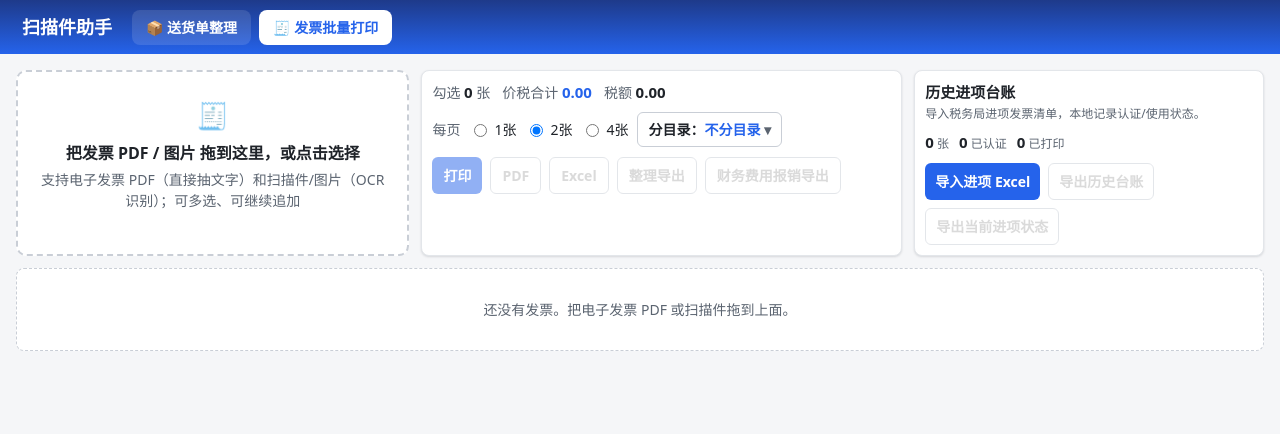
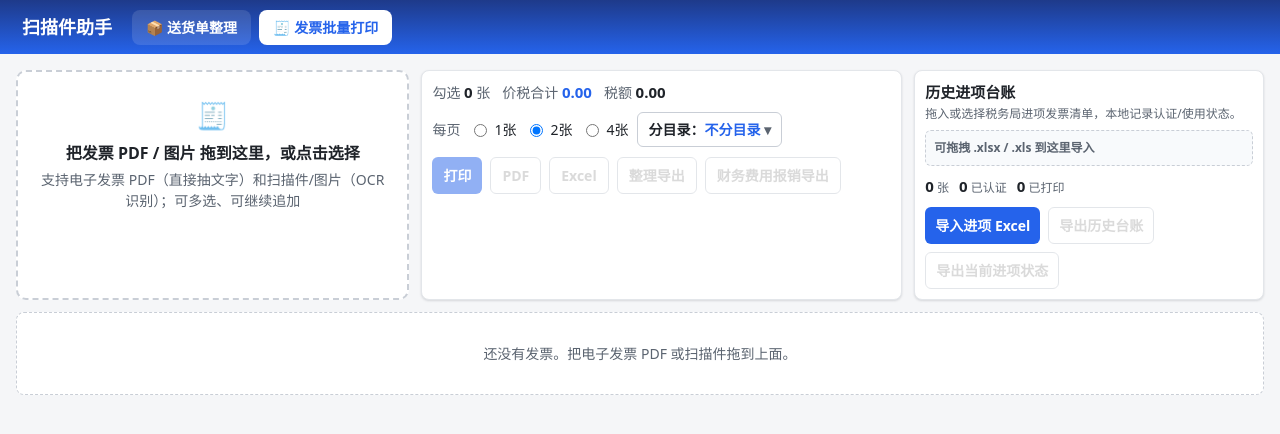
Before and after one commit to zodea/invoice-recognition-app, a Vue app: page / in a window 1280 px wide. Both pictures are taken after a click on the button "🧾 发票批量打印". Shown: the top 434 px of the page. Built offline with nearby package versions, Linux system fonts and the light colour scheme.

Commit message:
支持拖拽导入进项发票Excel

```diff
--- a/src/components/InvoiceLedgerPanel.vue
+++ b/src/components/InvoiceLedgerPanel.vue
@@ -7,6 +7,7 @@ import { downloadBytes } from "../lib/invoice-layout";
 
 const fileRef = ref(null);
 const busy = ref(false);
+const dragging = ref(false);
 const msg = ref("");
 const stats = computed(() => ledgerStats(invoiceStore.ledger));
 
@@ -14,10 +15,16 @@ function chooseFile() {
   fileRef.value?.click();
 }
 
-async function importReport(e) {
-  const file = e.target.files && e.target.files[0];
-  e.target.value = "";
+function pickExcelFile(files) {
+  return Array.from(files || []).find((f) => /\.(xlsx|xls)$/i.test(f.name));
+}
+
+async function importLedgerFile(file) {
   if (!file) return;
+  if (!/\.(xlsx|xls)$/i.test(file.name)) {
+    msg.value = "请导入税务局导出的 Excel 文件（.xlsx / .xls）。";
+    return;
+  }
   busy.value = true;
   msg.value = "正在导入进项发票历史…";
   try {
@@ -93,16 +100,43 @@ async function exportCurrentInputStatus() {
     busy.value = false;
   }
 }
+
+async function importReport(e) {
+  const file = pickExcelFile(e.target.files);
+  e.target.value = "";
+  await importLedgerFile(file);
+}
+
+async function onDrop(e) {
+  dragging.value = false;
+  if (busy.value) return;
+  const file = pickExcelFile(e.dataTransfer?.files);
+  if (!file) {
+    msg.value = "没有找到可导入的 Excel 文件，请拖入 .xlsx 或 .xls。";
+    return;
+  }
+  await importLedgerFile(file);
+}
 </script>
 
 <template>
-  <section class="panel">
+  <section
+    class="panel"
+    :class="{ dragging }"
+    @dragenter.prevent="dragging = true"
+    @dragover.prevent="dragging = true"
+    @dragleave.prevent="dragging = false"
+    @drop.prevent="onDrop"
+  >
     <input ref="fileRef" class="hidden" type="file" accept=".xlsx,.xls" @change="importReport" />
     <div class="head">
       <div>
         <h2>历史进项台账</h2>
-        <p>导入税务局进项发票清单，本地记录认证/使用状态。</p>
+        <p>拖入或选择税务局进项发票清单，本地记录认证/使用状态。</p>
       </div>
+    </div>
+    <div class="drop-hint">
+      <span>{{ dragging ? "松开即可导入进项 Excel" : "可拖拽 .xlsx / .xls 到这里导入" }}</span>
     </div>
     <div class="stats">
       <span><b>{{ stats.total }}</b> 张</span>
@@ -125,6 +159,12 @@ async function exportCurrentInputStatus() {
   border-radius: 8px;
   padding: 10px;
   box-shadow: var(--shadow);
+  transition: border-color 0.15s ease, box-shadow 0.15s ease, background 0.15s ease;
+}
+.panel.dragging {
+  border-color: var(--brand);
+  background: var(--brand-soft);
+  box-shadow: 0 0 0 2px rgba(37, 99, 235, 0.16), var(--shadow);
 }
 .hidden {
   display: none;
@@ -152,6 +192,21 @@ p {
   margin: 9px 0;
   color: var(--ink-soft);
   font-size: 12px;
+}
+.drop-hint {
+  margin-top: 8px;
+  padding: 8px;
+  border: 1px dashed var(--line-strong);
+  border-radius: 6px;
+  background: #f8fafc;
+  color: var(--ink-soft);
+  font-size: 12px;
+  font-weight: 700;
+}
+.panel.dragging .drop-hint {
+  border-color: var(--brand);
+  background: #fff;
+  color: var(--brand);
 }
 .stats b {
   color: var(--ink);
```
